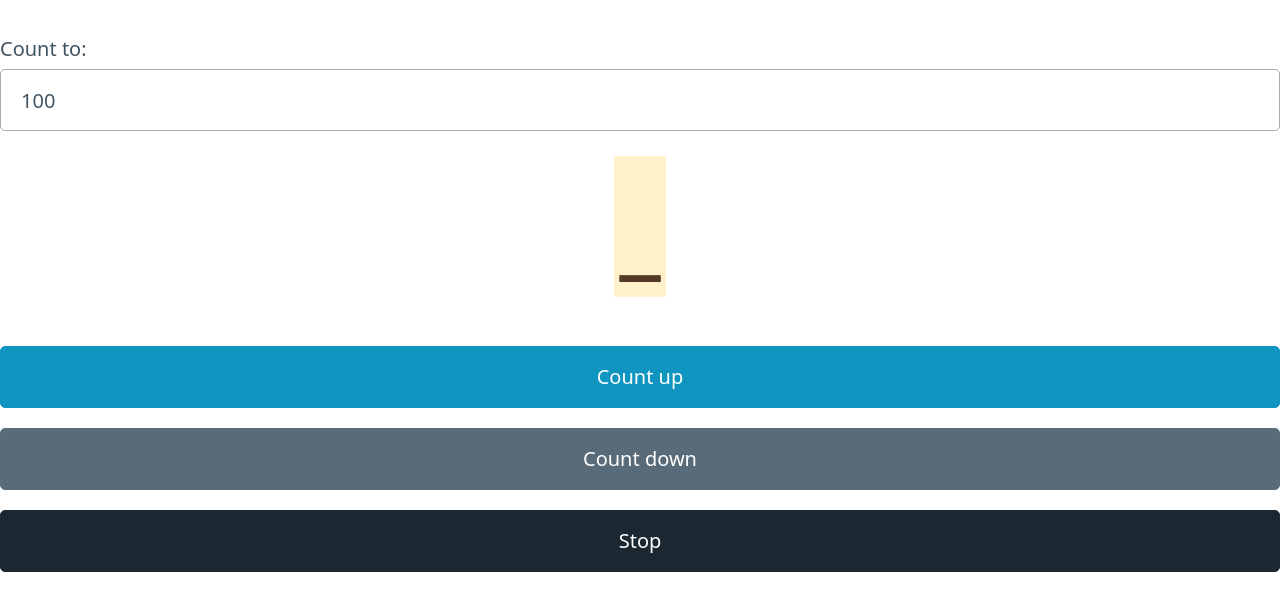
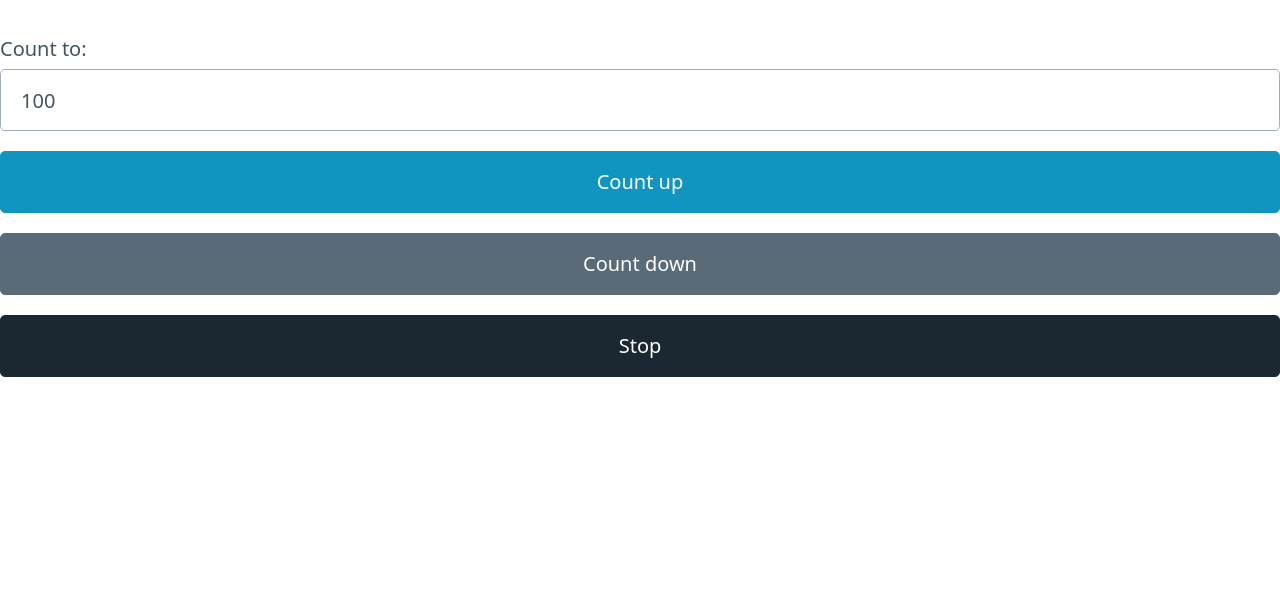
Before and after one commit to hvnsweeting/js-toys, a plain HTML site: page count.html in a window 1280 px wide. Shown: the part 71-682 px from the top of the page. Drawn offline with Linux system fonts and the light colour scheme.

Commit message:
hide it, still not right

```diff
--- a/count.html
+++ b/count.html
@@ -16,7 +16,7 @@
         <br>
 
         <center>
-            <h3 id="number" style="font-size:5em">
+            <h3 id="number" style="font-size:5em" hidden=true>
                 <mark>
                 _
                 </mark>
```
